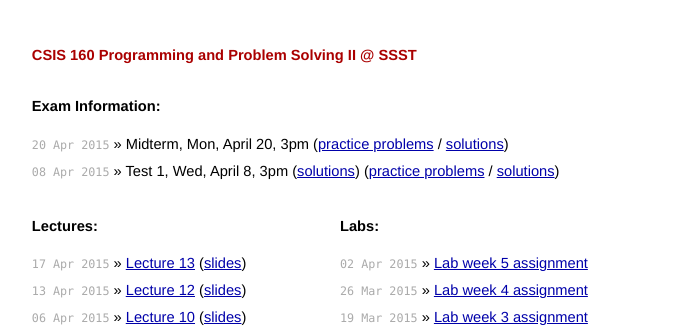
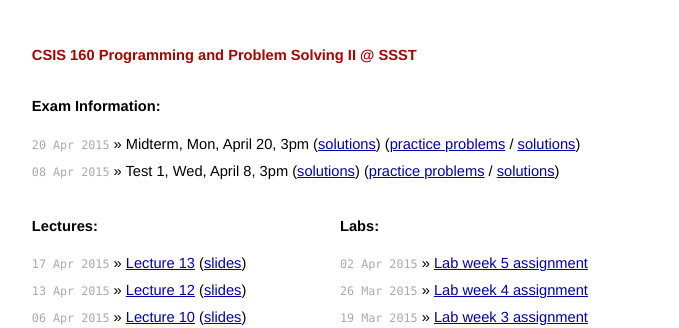
Before and after one commit to csis160/csis160.github.io, a Jekyll site: the page built from index.html, in a window 1280 px wide. Shown: the top 328 px of the page, without its empty margins (300-979 px from the left). Built offline with Jekyll 4.4.1, drawn with Linux system fonts in a browser that asks for light colours.

Commit message:
added midterm solutions

```diff
--- a/index.html
+++ b/index.html
@@ -22,6 +22,7 @@ title: CSIS 160 Programming and Problem Solving II, SSST
         </li>
         -->
         <li><span>20 Apr 2015</span> &raquo; Midterm, Mon, April 20, 3pm
+        (<a href="pdf/midterm-sol.pdf">solutions</a>)
         (<a href="pdf/midterm-practice.pdf">practice problems</a> / <a href="pdf/midterm-practice-sol.pdf">solutions</a>)
         </li>
         <li><span>08 Apr 2015</span> &raquo; Test 1, Wed, April 8, 3pm
```
Also changed, not shown: 1 other file.
